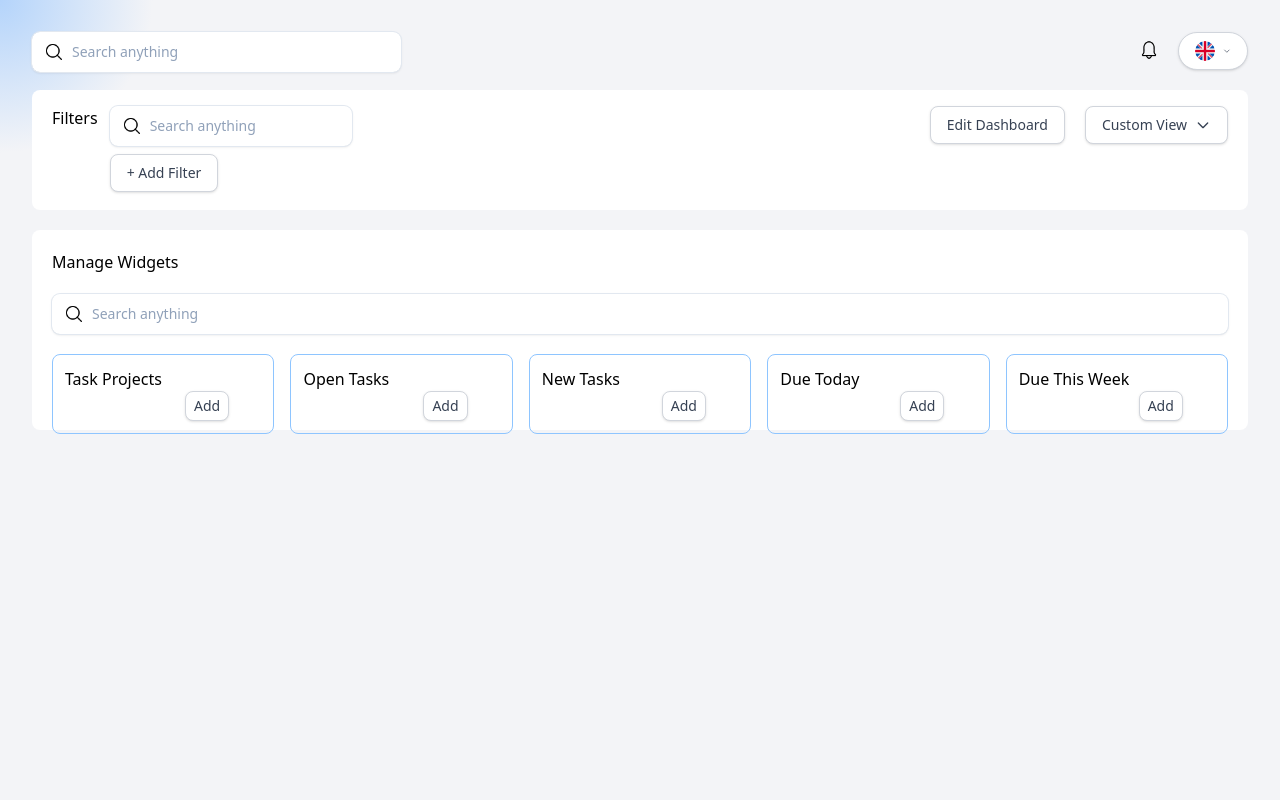
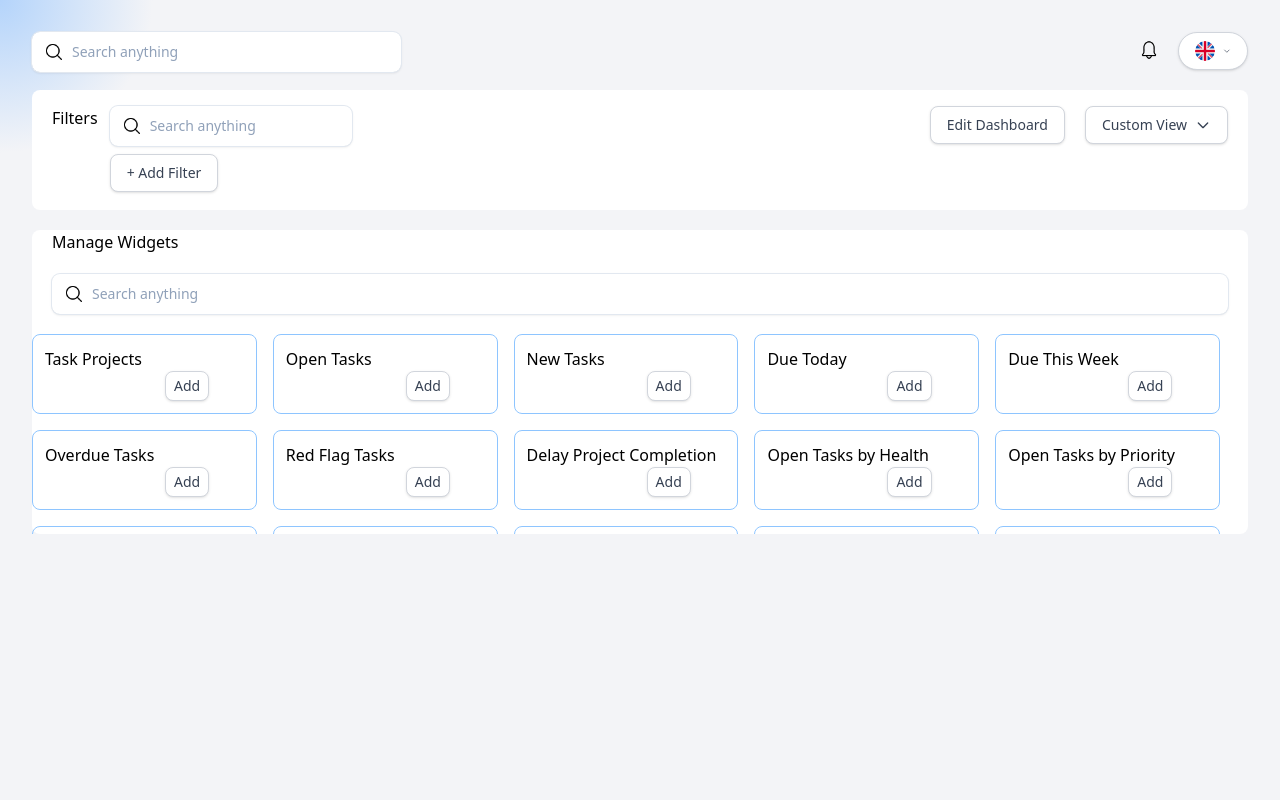
Before and after one commit to ko-tenka/react-grid-tailwindcss, a React (Vite) app: page /work in a window 1280 px wide. Shown: the top 800 px of the page. Built offline with nearby package versions, Linux system fonts and the light colour scheme.

Commit message:
release scroll

```diff
--- a/src/index.css
+++ b/src/index.css
@@ -4,4 +4,5 @@ body {
   padding: 0;
   height: 100vh;
   background: radial-gradient(circle at top left, #B4D4FB 0%, #F3F4F7 10%, #F3F4F7 100%);
+
 }
--- a/src/wigetes/Widgetes/Widgetes.tsx
+++ b/src/wigetes/Widgetes/Widgetes.tsx
@@ -3,20 +3,34 @@ type Props = {
 };
 
 export default function Widgetes({ onAdd }: Props) {
-  const widgetTitles = ['Task Projects', 'Open Tasks', 'New Tasks', 'Due Today', 'Due This Week'];
+  const widgetTitles = ['Task Projects', 'Open Tasks', 'New Tasks', 'Due Today', 'Due This Week',
+    'Overdue Tasks', 'Red Flag Tasks', 'Delay Project Completion', 'Open Tasks by Health', 'Open Tasks by Priority',
+    'Open Tasks by Assignee', 'Approval Tasks', 'Review Tasks', 'Task Completion', 'Task Status',
+    'Task Deadlines', 'Task Dashboard'
+  ];
 
   const cardClass = 'basis-1/5 border px-3 py-3 rounded-lg border-blue-300';
   const buttonClass = 'ml-30 inline-flex justify-center items-center gap-1 px-2 py-1 text-sm font-medium text-gray-700 bg-white border border-gray-300 rounded-lg shadow-sm hover:bg-gray-50 focus:outline-none';
 
   return (
-    <div className="mt-5 ml-8 mr-8 h-50 bg-white rounded-lg flex flex-row justify-between">
-      <div className="w-6/6 mt-5 ml-5">
+<div className="mt-5 ml-8 mr-8 bg-white rounded-lg max-h-[400px] flex flex-col">
+  <div className="ml-5">
     Manage Widgets
     <form className="group relative bg-white rounded-lg mt-5 mr-5">
-          <img src="/loop.png" alt="поиск" className="w-5 absolute left-3 top-2/4 -mt-2.5 text-slate-10 pointer-events-none" />
-          <input className="focus:ring-2 focus:ring-blue-500 focus:outline-none appearance-none w-full text-sm leading-6 text-slate-900 placeholder-slate-400 rounded-lg py-2 pl-10 ring-1 ring-slate-200 shadow-sm" placeholder="Search anything" />
+      <img
+        src="/loop.png"
+        alt="поиск"
+        className="w-5 absolute left-3 top-2/4 -mt-2.5 text-slate-10 pointer-events-none"
+      />
+      <input
+        className="focus:ring-2 focus:ring-blue-500 focus:outline-none appearance-none w-full text-sm leading-6 text-slate-900 placeholder-slate-400 rounded-lg py-2 pl-10 ring-1 ring-slate-200 shadow-sm"
+        placeholder="Search anything"
+      />
     </form>
-        <div className="flex flex-row mt-5 mr-5 gap-4">
+  </div>
+
+  {/* Прокрутка тут */}
+  <div className="grid grid-cols-5 gap-4 mt-5 mr-5 overflow-y-auto pr-2" style={{ maxHeight: '200px' }}>
     {widgetTitles.map((title) => (
       <div key={title} className={cardClass}>
         {title}
@@ -25,6 +39,7 @@ export default function Widgetes({ onAdd }: Props) {
     ))}
   </div>
 </div>
-    </div>
+
+
   );
 }
```
Lines whose indentation alone changed are shown as unchanged.
